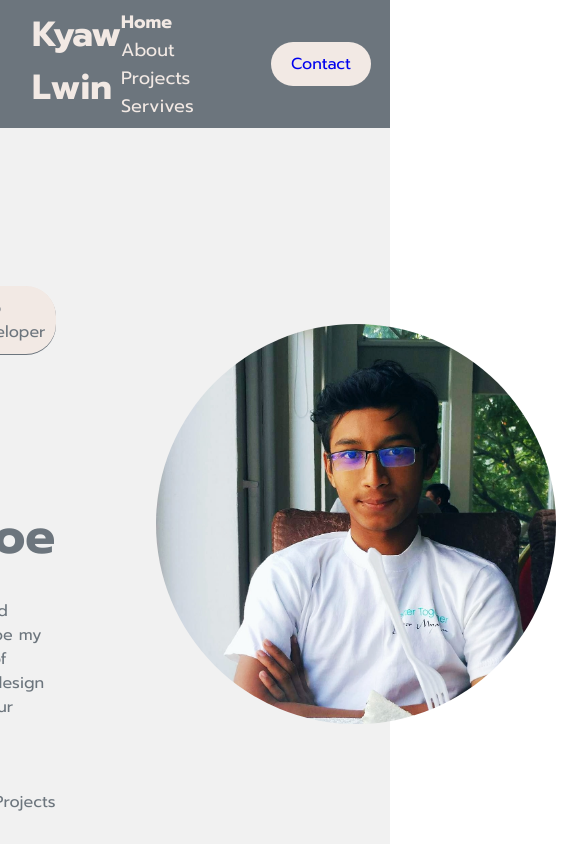
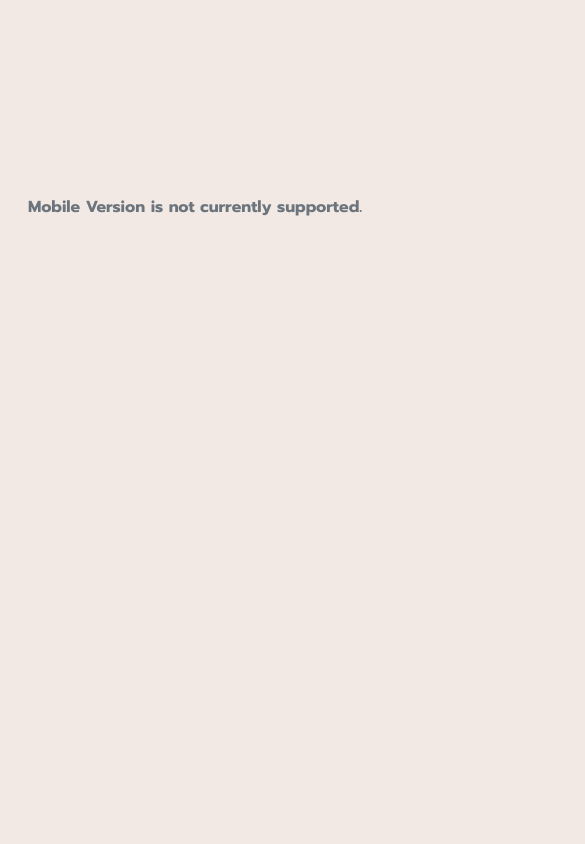
Before and after one commit to KyawLwinSoe27/personal_portfolio_website, a React (Create React App) app: page / in a window 390 px wide. Shown: the top 844 px of the page, 585 px wide, since content can reach past the window. Built offline with nearby package versions, Linux system fonts and the light colour scheme.

Commit message:
mobile version restricted currently

```diff
--- a/src/App.jsx
+++ b/src/App.jsx
@@ -10,6 +10,7 @@ import Projects from './components/Projects/Projects';
 const App = () => {
   return (
    <div>
+   <h4 className='mb'>Mobile Version is not currently supported.</h4>
     <Navbar />
     <Hero />
     <About />
--- a/src/index.css
+++ b/src/index.css
@@ -15,3 +15,36 @@
 body{
     font-family: 'Prompt', sans-serif;
 }
+.mb{
+    display: none;
+}
+@media screen and (max-width: 850px) {
+    body{
+        background-color: var(--primary-color);
+    }
+    body .mb{
+        display: block;
+        text-align: center;
+        margin-top: 50%;
+        color: var(--secondary-color);
+    }
+    .navbar{
+        display: none !important;
+    }
+    .hero_section{
+        display: none !important;
+    }
+    .about_section{
+        display: none !important;
+    }
+    .project_section{
+        display: none !important;
+    }
+    .service_section{
+        display: none !important;
+    }
+    .contact_page{
+        display: none !important;
+    }
+
+}
```
